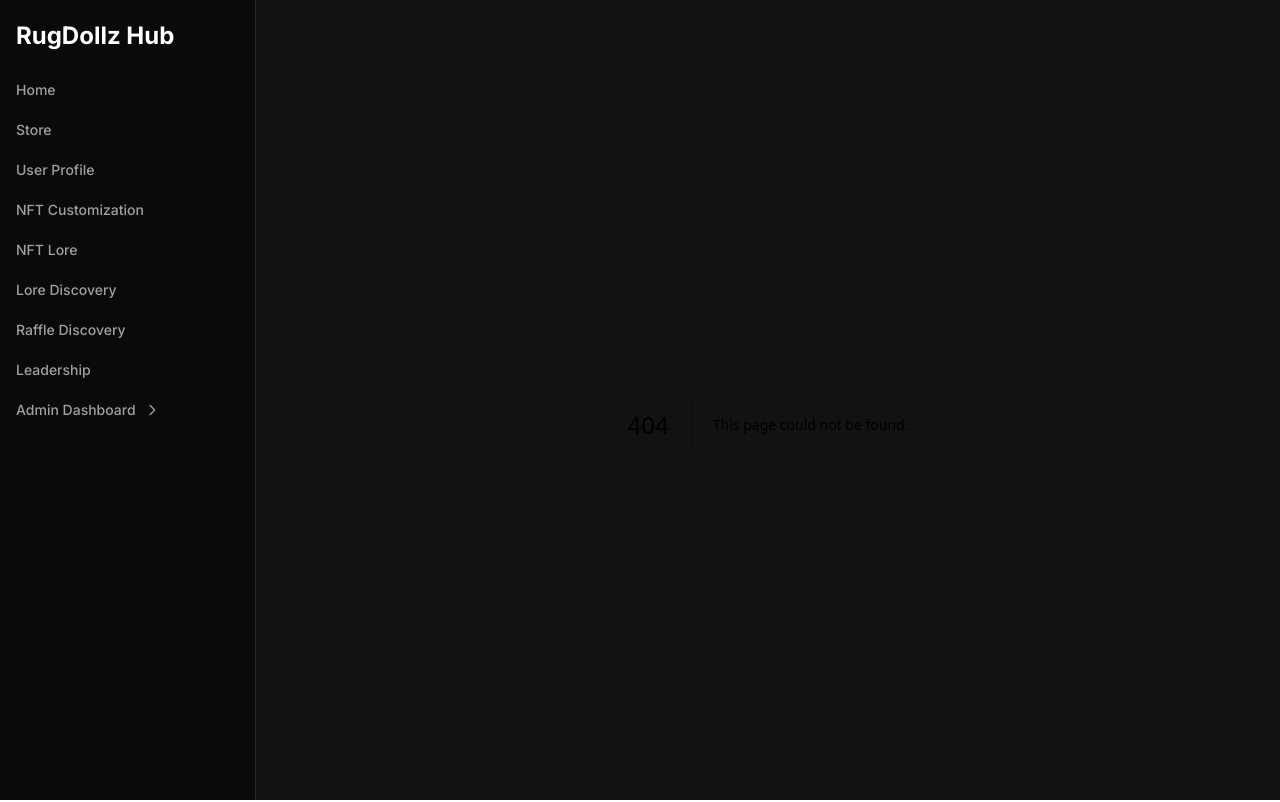
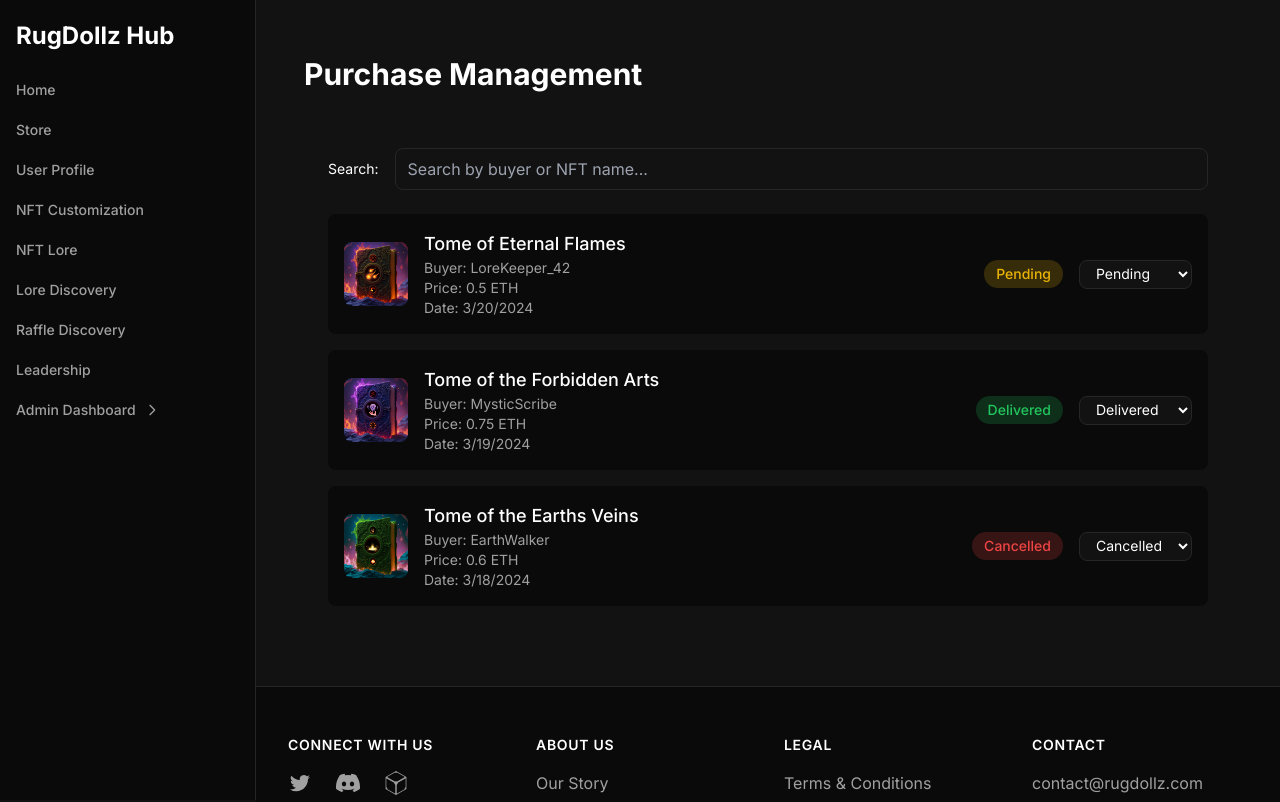
Before and after one commit to LatinGeek/rugdollz-central-hub, a Next.js app: page /purchase-management in a window 1280 px wide. Before the commit this address had no page. Shown: the top 802 px of the page. Built offline with nearby package versions, Linux system fonts and the light colour scheme.

Commit message:
[FEATURE] [PurchaseManagement] Purchase Management page & PurchaseList component

```diff
--- a/app/(admin)/admin-dashboard/page.tsx
+++ b/app/(admin)/admin-dashboard/page.tsx
@@ -55,9 +55,9 @@ const quickActions = [
     href: '/badge-management'
   },
   {
-    title: 'NFT Moderation',
-    description: 'Review and moderate NFTs',
-    href: '/nft-moderation'
+    title: 'Purchase Management',
+    description: 'Review purchases',
+    href: '/purchase-management'
   },
   {
     title: 'Raffle Management',
--- /dev/null
+++ b/app/(admin)/purchase-management/page.tsx
@@ -0,0 +1,76 @@
+'use client'
+
+import { useState } from 'react'
+import { PurchaseList } from '@/app/components/admin/PurchaseList'
+
+// Sample data - Replace with actual data fetching
+const samplePurchases = [
+  {
+    id: '1',
+    nft: {
+      id: '1',
+      name: 'Tome of Eternal Flames',
+      imageUrl: '/images/sample-nfts/nft-1.png',
+      collection: 'RugDollz'
+    },
+    buyer: 'LoreKeeper_42',
+    price: 0.5,
+    status: 'pending',
+    purchaseDate: '2024-03-20T10:30:00Z'
+  },
+  {
+    id: '2',
+    nft: {
+      id: '2',
+      name: 'Tome of the Forbidden Arts',
+      imageUrl: '/images/sample-nfts/nft-2.png',
+      collection: 'RugDollz'
+    },
+    buyer: 'MysticScribe',
+    price: 0.75,
+    status: 'delivered',
+    purchaseDate: '2024-03-19T15:45:00Z'
+  },
+  {
+    id: '3',
+    nft: {
+      id: '3',
+      name: 'Tome of the Earths Veins',
+      imageUrl: '/images/sample-nfts/nft-3.png',
+      collection: 'RugDollz'
+    },
+    buyer: 'EarthWalker',
+    price: 0.6,
+    status: 'cancelled',
+    purchaseDate: '2024-03-18T09:15:00Z'
+  }
+]
+
+export default function PurchaseManagementPage() {
+  const [purchases, setPurchases] = useState(samplePurchases)
+
+  const handleStatusChange = (purchaseId: string, newStatus: 'pending' | 'delivered' | 'cancelled') => {
+    setPurchases(currentPurchases =>
+      currentPurchases.map(purchase =>
+        purchase.id === purchaseId
+          ? { ...purchase, status: newStatus }
+          : purchase
+      )
+    )
+  }
+
+  return (
+    <div className="container mx-auto px-4 py-8">
+      <h1 className="text-3xl font-bold text-[rgb(var(--text-primary))] mb-8">
+        Purchase Management
+      </h1>
+
+      <div className="bg-[rgb(var(--bg-dark))] rounded-lg p-6">
+        <PurchaseList
+          purchases={purchases}
+          onStatusChange={handleStatusChange}
+        />
+      </div>
+    </div>
+  )
+}
--- /dev/null
+++ b/app/components/admin/PurchaseList.tsx
@@ -0,0 +1,116 @@
+'use client'
+
+import { useState } from 'react'
+import Image from 'next/image'
+
+interface NFT {
+  id: string
+  name: string
+  imageUrl: string
+  collection: string
+}
+
+interface Purchase {
+  id: string
+  nft: NFT
+  buyer: string
+  price: number
+  status: 'pending' | 'delivered' | 'cancelled'
+  purchaseDate: string
+}
+
+interface PurchaseListProps {
+  purchases: Purchase[]
+  onStatusChange: (purchaseId: string, newStatus: 'pending' | 'delivered' | 'cancelled') => void
+}
+
+export function PurchaseList({ purchases, onStatusChange }: PurchaseListProps) {
+  const [searchQuery, setSearchQuery] = useState('')
+
+  const filteredPurchases = purchases.filter(purchase =>
+    purchase.buyer.toLowerCase().includes(searchQuery.toLowerCase()) ||
+    purchase.nft.name.toLowerCase().includes(searchQuery.toLowerCase())
+  )
+
+  const getStatusColor = (status: string) => {
+    switch (status) {
+      case 'pending':
+        return 'bg-yellow-500/20 text-yellow-500'
+      case 'delivered':
+        return 'bg-green-500/20 text-green-500'
+      case 'cancelled':
+        return 'bg-red-500/20 text-red-500'
+      default:
+        return 'bg-gray-500/20 text-gray-500'
+    }
+  }
+
+  return (
+    <div className="space-y-6">
+      {/* Search Section */}
+      <div className="flex items-center gap-4 mb-6">
+        <label className="text-sm text-[rgb(var(--text-primary))]">Search:</label>
+        <input
+          type="text"
+          value={searchQuery}
+          onChange={(e) => setSearchQuery(e.target.value)}
+          placeholder="Search by buyer or NFT name..."
+          className="bg-[rgb(var(--bg-dark))] text-[rgb(var(--text-primary))] border border-[rgb(var(--border-dark))] rounded-lg px-3 py-2 flex-1"
+        />
+      </div>
+
+      {/* Purchases List */}
+      <div className="space-y-4">
+        {filteredPurchases.map(purchase => (
+          <div
+            key={purchase.id}
+            className="flex flex-col sm:flex-row items-start sm:items-center gap-4 p-4 bg-[rgb(var(--bg-darker))] rounded-lg"
+          >
+            {/* NFT Image */}
+            <div className="relative w-16 h-16 flex-shrink-0">
+              <Image
+                src={purchase.nft.imageUrl}
+                alt={purchase.nft.name}
+                fill
+                className="object-cover rounded-lg"
+              />
+            </div>
+
+            {/* Purchase Details */}
+            <div className="flex-1 min-w-0">
+              <h3 className="text-lg font-medium text-[rgb(var(--text-primary))] truncate">
+                {purchase.nft.name}
+              </h3>
+              <p className="text-sm text-[rgb(var(--text-secondary))]">
+                Buyer: {purchase.buyer}
+              </p>
+              <p className="text-sm text-[rgb(var(--text-secondary))]">
+                Price: {purchase.price} ETH
+              </p>
+              <p className="text-sm text-[rgb(var(--text-secondary))]">
+                Date: {new Date(purchase.purchaseDate).toLocaleDateString()}
+              </p>
+            </div>
+
+            {/* Status Section */}
+            <div className="flex flex-col sm:flex-row items-start sm:items-center gap-4">
+              <div className={`px-3 py-1 rounded-full text-sm font-medium ${getStatusColor(purchase.status)}`}>
+                {purchase.status.charAt(0).toUpperCase() + purchase.status.slice(1)}
+              </div>
+
+              <select
+                value={purchase.status}
+                onChange={(e) => onStatusChange(purchase.id, e.target.value as 'pending' | 'delivered' | 'cancelled')}
+                className="bg-[rgb(var(--bg-dark))] text-[rgb(var(--text-primary))] border border-[rgb(var(--border-dark))] rounded-lg px-3 py-1 text-sm"
+              >
+                <option value="pending">Pending</option>
+                <option value="delivered">Delivered</option>
+                <option value="cancelled">Cancelled</option>
+              </select>
+            </div>
+          </div>
+        ))}
+      </div>
+    </div>
+  )
+}
```
